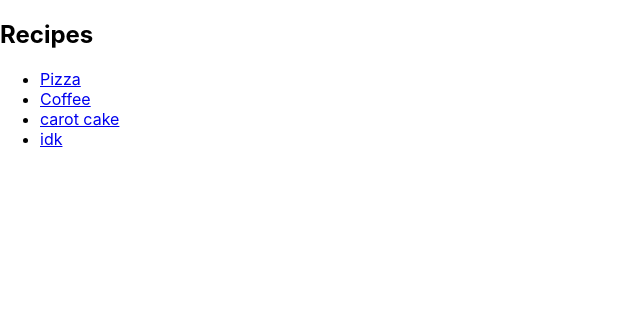
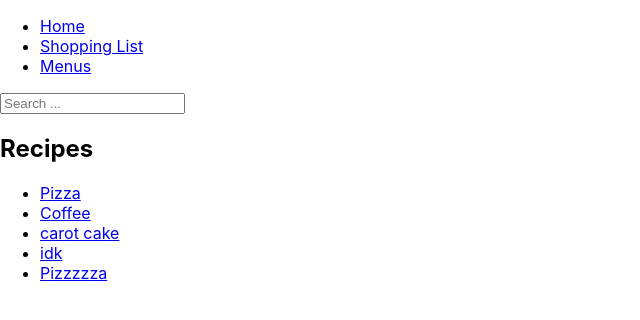
Before and after one commit to jonyward/fewd-cw, a React (Create React App) app: page / in a window 1280 px wide. Shown: the top 320 px of the page, without its empty margins (0-640 px from the left). Built offline with nearby package versions, Linux system fonts and the light colour scheme.

Commit message:
Basic search bar implemented, without search on ingredients data file ammended for filtering recipes into categories on the main page for styling purposes.

```diff
--- a/src/App.js
+++ b/src/App.js
@@ -1,16 +1,18 @@
 import { BrowserRouter, Routes, Route } from "react-router-dom";
-import Recipe from "./components/Recipe";
-
 import DisplayRecipe from "./components/DisplayRecipe";
+import Navigation from "./components/Navigation";
+import Search from "./components/Search";
 import { recipe } from "./data/data";
 
 function App() {
   return (
     <BrowserRouter>
     <Routes>
-      <Route path="/" element={<Recipe recipe={recipe} />}>
+      <Route path="/" element={<Navigation />}>
+        <Route path="/" element={<Search details={recipe} />}>
           <Route path=":recipeId" element={<DisplayRecipe recipe={recipe} />} />
         </Route>
+      </Route>
       </Routes>
     </BrowserRouter>
   );
--- /dev/null
+++ b/src/components/Navigation.js
@@ -0,0 +1,25 @@
+import React from "react";
+import { Link, Outlet } from "react-router-dom";
+
+const Navigation = () => {
+  return (
+    <>
+      <nav>
+        <ul>
+          <li>
+            <Link to="/">Home</Link>
+          </li>
+          <li>
+            <Link to="/shopping">Shopping List</Link>
+          </li>
+          <li>
+            <Link to="/menus">Menus</Link>
+          </li>
+        </ul>
+      </nav>
+      <Outlet />
+    </>
+  );
+};
+
+export default Navigation;
--- a/src/components/Search.js
+++ b/src/components/Search.js
@@ -1 +1,26 @@
-import React from "react";
+import React, { useState } from "react";
+import Recipe from "./Recipe";
+
+function Search({ details }) {
+   const [searchField, setSearchField] = useState("");
+
+  const filtered = details.filter((entry) => {
+    return entry.name.toLowerCase().includes(searchField.toLowerCase());
+  });
+
+  return (
+      <div>
+          <div>
+            <input
+              className="form-control"
+              type="text"
+              placeholder="Search ..."
+              onChange={(e) =>  setSearchField(e.target.value)}
+            />
+          </div>
+          <Recipe recipe={filtered} />
+      </div>
+
+  );
+}
+export default Search;
--- a/src/data/data.js
+++ b/src/data/data.js
@@ -7,7 +7,8 @@ export const recipe = [
             {name: 'Tomato', ammount: '20g'},
             {name: 'for pizza', ammount: '5g'},
             {name: 'for pizza', ammount: '5g'}
-        ]
+        ],
+        category: 'Starter'
     },
     {
         id: '2',
@@ -16,7 +17,8 @@ export const recipe = [
         ingredients: [
             {name: 'for coffee', ammount: '20g'},
             {name: 'for coffee', ammount: '20g'}
-        ]
+        ],
+        category: 'Main'
     },
     {
         id: '3',
@@ -25,7 +27,8 @@ export const recipe = [
         ingredients: [
             {name: 'for carot cake', ammount: '20g'},
             {name: 'for carot cake', ammount: '20g'}
-        ]
+        ],
+        category: 'Main'
     },
     {
         id: '4',
@@ -34,6 +37,18 @@ export const recipe = [
         ingredients: [
             {name: 'idk', ammount: '20g'},
             {name: 'idk', ammount: '20g'}
-        ]
+        ],
+        category: 'Lunch'
+    },
+    {
+        id: '5',
+        name: 'Pizzzzza',
+        description: 'pizza with more zs to test search bar',
+        ingredients: [
+            {name: 'zzzzz', ammount: '20g'},
+            {name: 'izzzzzz', ammount: '20g'},
+            {name: 'SearchTest', ammount: '100000g'}
+        ],
+        category: 'Desert'
     }
 ]
```
